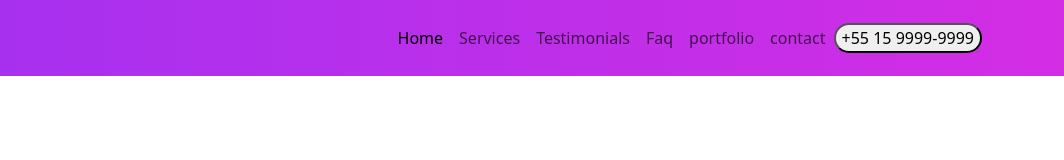
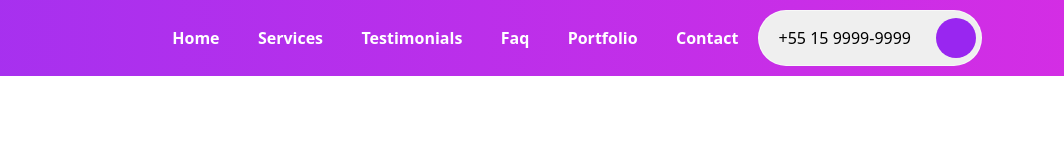
Before and after one commit to ediCarlosSilva/bootstrap, a website: page index.html in a window 1280 px wide. Shown: the full height of the page, 216-1280 px from the left. Drawn offline with Linux system fonts and the light colour scheme.

Commit message:
coded button at navbar

```diff
--- a/index.html
+++ b/index.html
@@ -38,7 +38,9 @@
             <a class="nav-link" href="#">contact</a>
           </li>
         </ul>
-        <button type="button" class="rounded-pill">+55 15 9999-9999</button>
+        <button type="button" class="rounded-pill btn-rounded">+55 15 9999-9999
+          <span></span>
+        </button>
       </div>
     </div>
   </nav>
--- a/scss/components/_buttons.scss
+++ b/scss/components/_buttons.scss
@@ -0,0 +1,20 @@
+@use "../custom" as *;
+
+.btn-rounded {
+  position: relative;
+  padding: 0.9375rem 4.375rem 0.9375rem 1.25rem;
+  font-weight: 500;
+  margin: 0;
+  border: 1px solid rgba($white, 0.6);
+
+  span {
+    position: absolute;
+    background-color: $primary;
+    width: 2.5rem;
+    height: 2.5rem;
+    top: 50%;
+    right: 5px;
+    transform: translateY(-50%);
+    border-radius: 50%;
+  }
+}
--- a/scss/components/_mixins.scss
+++ b/scss/components/_mixins.scss
@@ -0,0 +1,10 @@
+@use "../custom" as *;
+
+// GRADIENT MIXIN
+@mixin gradient {
+  background: linear-gradient(
+    to right,
+    rgba($primary, 0.95),
+    rgba($secondary, 0.95)
+  );
+}
--- a/scss/sections/_navbar.scss
+++ b/scss/sections/_navbar.scss
@@ -1,9 +1,16 @@
 @use "../custom" as *;
+@use "../components/mixins" as *;
 
 .menu {
-  background: linear-gradient(
-    to right,
-    rgba($primary, 0.95),
-    rgba($secondary, 0.95)
-  );
+  @include gradient;
+
+  li {
+    padding: 0 0.7rem;
+
+    a {
+      color: $white !important;
+      text-transform: capitalize;
+      font-weight: 600;
+    }
+  }
 }
```
Also changed, not shown: note.md (+3 -1 lines), assets/css/style.css, 2 other files.
